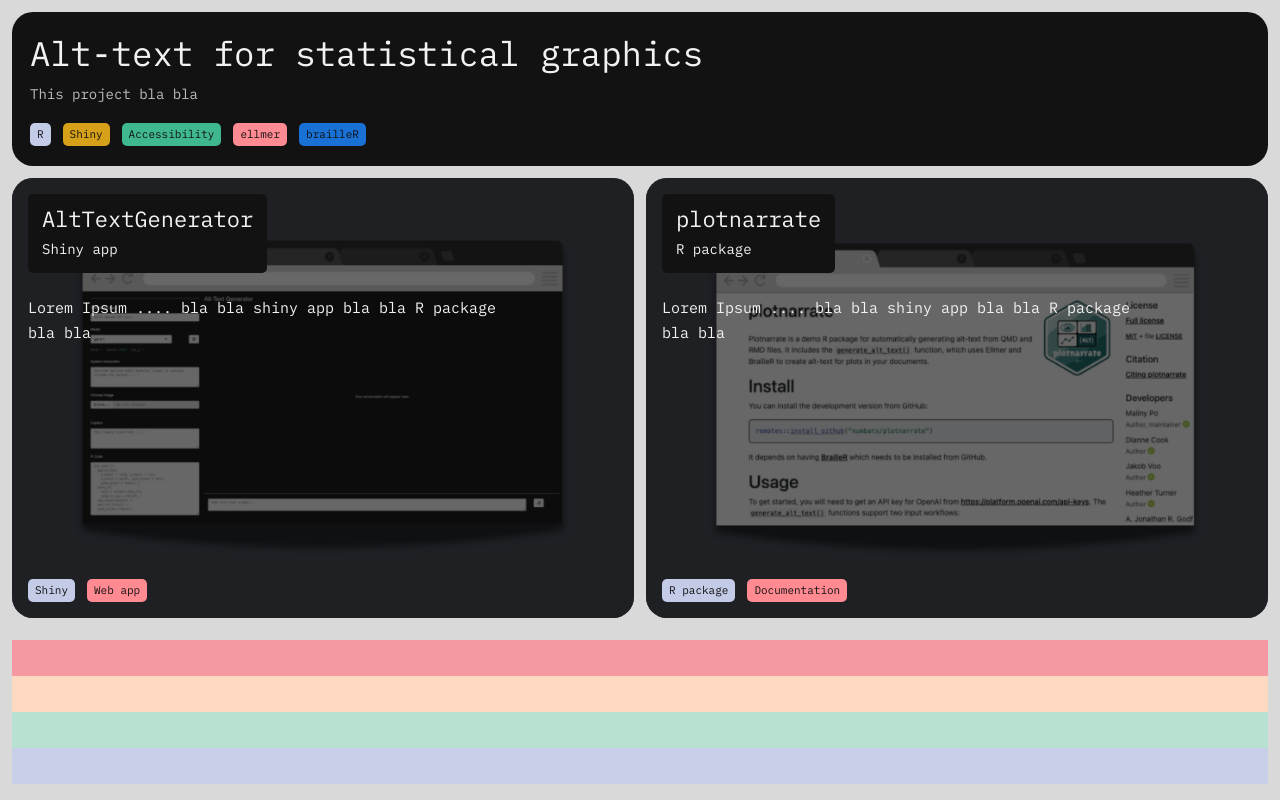
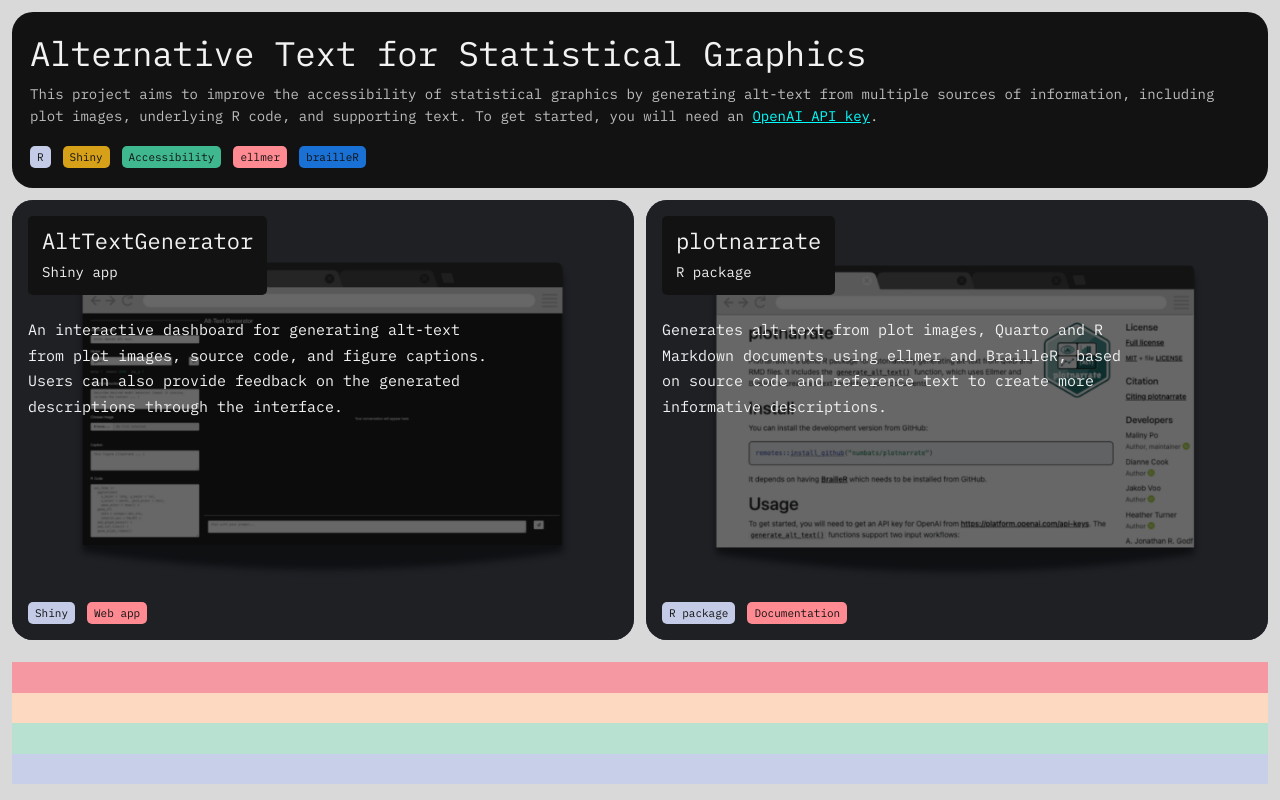
Before and after one commit to maliny12/plotnarrate_page, a plain HTML site: page index.html in a window 1280 px wide. Drawn offline with Linux system fonts and the light colour scheme.

Commit message:
Minor changes

```diff
--- a/script.js
+++ b/script.js
@@ -1,6 +1,6 @@
 const SITE = {
-    title: "Alt-text for statistical graphics",
-    desc: "This project bla bla ",
+    title: "Alternative Text for Statistical Graphics",
+    desc: "This project aims to improve the accessibility of statistical graphics by generating alt-text from multiple sources of information, including plot images, underlying R code, and supporting text. To get started, you will need an <a href='https://platform.openai.com/api-keys' target='_blank' rel='noopener noreferrer'>OpenAI API key</a>.",
     tags: [["R", "#c3cbe6"], ["Shiny", "#d6a119"], ["Accessibility", "#3fb890"], ["ellmer", "#ff8a92"], ["brailleR", "#1971d6"]],
     footer: ""
 };
@@ -9,7 +9,7 @@ const PROJECTS = [
     {
         title: "AltTextGenerator",
         sub: "Shiny app",
-        desc: "Lorem Ipsum .... bla bla shiny app bla bla R package bla bla",
+        desc: "An interactive dashboard for generating alt-text from plot images, source code, and figure captions. Users can also provide feedback on the generated descriptions through the interface.",
         link: "https://maliny.shinyapps.io/alt-text/",
         art: "app",
         image: "images/shinyapp.png",
@@ -19,7 +19,7 @@ const PROJECTS = [
     {
         title: "plotnarrate",
         sub: "R package",
-        desc: "Lorem Ipsum .... bla bla shiny app bla bla R package bla bla",
+        desc: "Generates alt-text from plot images, Quarto and R Markdown documents using ellmer and BrailleR, based on source code and reference text to create more informative descriptions.",
         link: "https://numbats.github.io/plotnarrate/",
         art: "docs",
         image: "images/plotnarrate.png",
@@ -32,7 +32,7 @@ const tagHtml = tags => tags.map(([t, c]) => `<span class="tag" style="backgroun
 const art = name => (document.getElementById("art-" + name) || document.getElementById("art-app")).innerHTML;
 
 document.getElementById("site-title").textContent = SITE.title;
-document.getElementById("site-desc").textContent = SITE.desc;
+document.getElementById("site-desc").innerHTML = SITE.desc;
 document.getElementById("site-foot").innerHTML = SITE.footer;
 document.getElementById("site-tags").innerHTML = tagHtml(SITE.tags);
 document.title = SITE.title;
--- a/style.css
+++ b/style.css
@@ -47,6 +47,9 @@ body {
     border-radius: 21px;
 
 }
+.head a[href] {
+    color: aqua;
+}
 
 .tag, .label{
     border-radius: 5px;
@@ -54,7 +57,6 @@ body {
 
 .head p {
     margin: 0;
-    max-width: 70ch;
     color: var(--soft);
     font-size: 14px
 }
```
